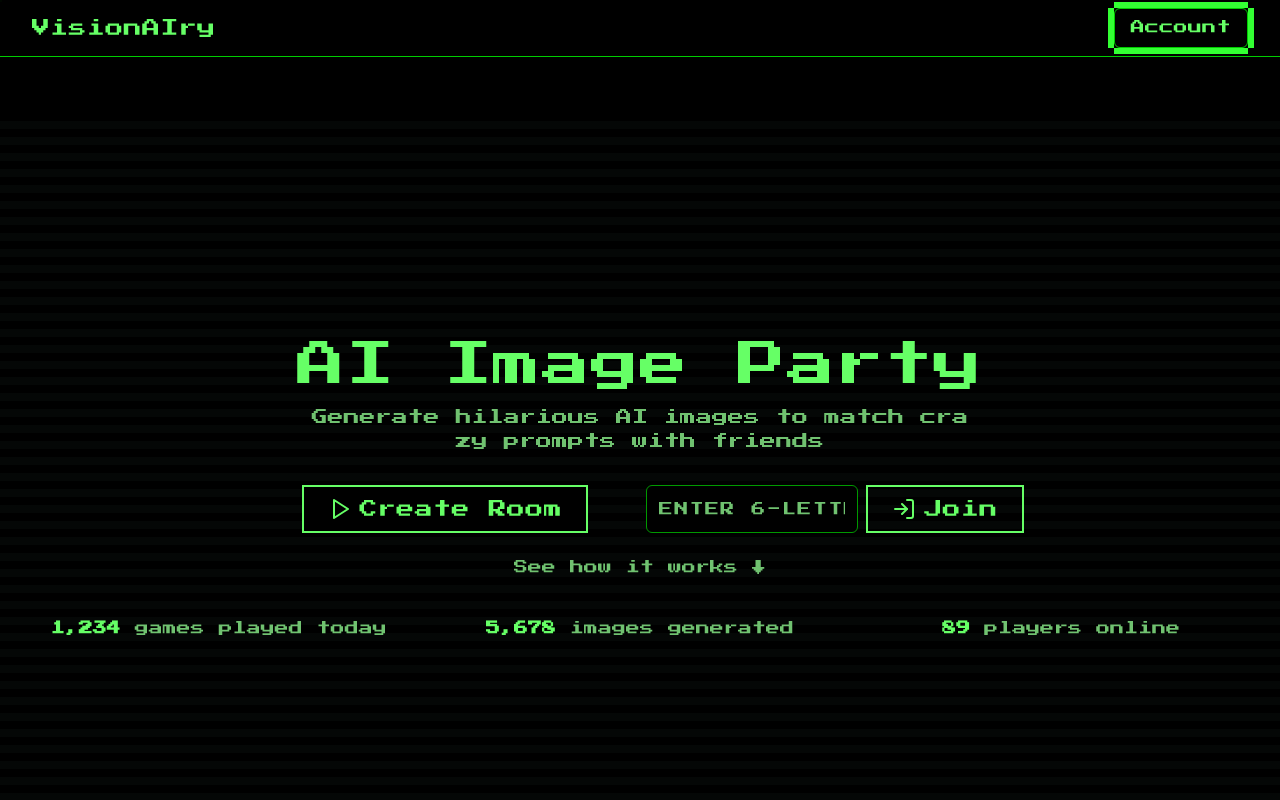
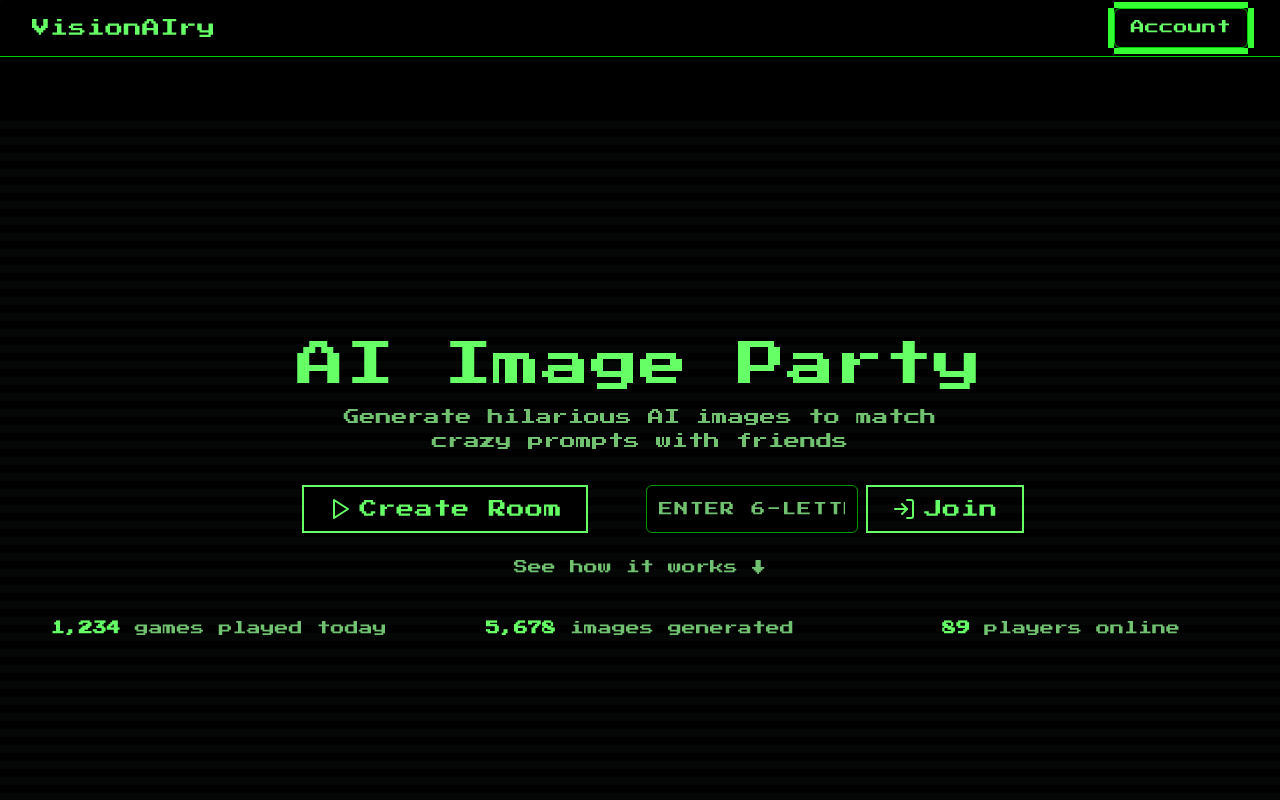
Before and after one commit to nmogil/visionary-ui-mock, a React (Vite) app: page / in a window 1280 px wide. Shown: the top 800 px of the page. Built offline with nearby package versions, Linux system fonts and the light colour scheme.

Commit message:
Prevent text wrapping
Ensure that complete words do not wrap to the next line by applying the `whitespace-nowrap` class.

```diff
--- a/src/components/animation/TypewriterText.tsx
+++ b/src/components/animation/TypewriterText.tsx
@@ -41,11 +41,11 @@ const TypewriterText: React.FC<TypewriterTextProps> = ({
         variants={container}
         initial="hidden"
         animate="visible"
-        className="inline-block"
+        className="inline-block break-normal hyphens-none"
       >
         {letters.map((char, i) => (
-          <motion.span key={i} variants={child} className="inline-block">
-            {char === " " ? "\u00A0" : char}
+          <motion.span key={i} variants={child} className="inline">
+            {char}
           </motion.span>
         ))}
       </motion.span>
```
